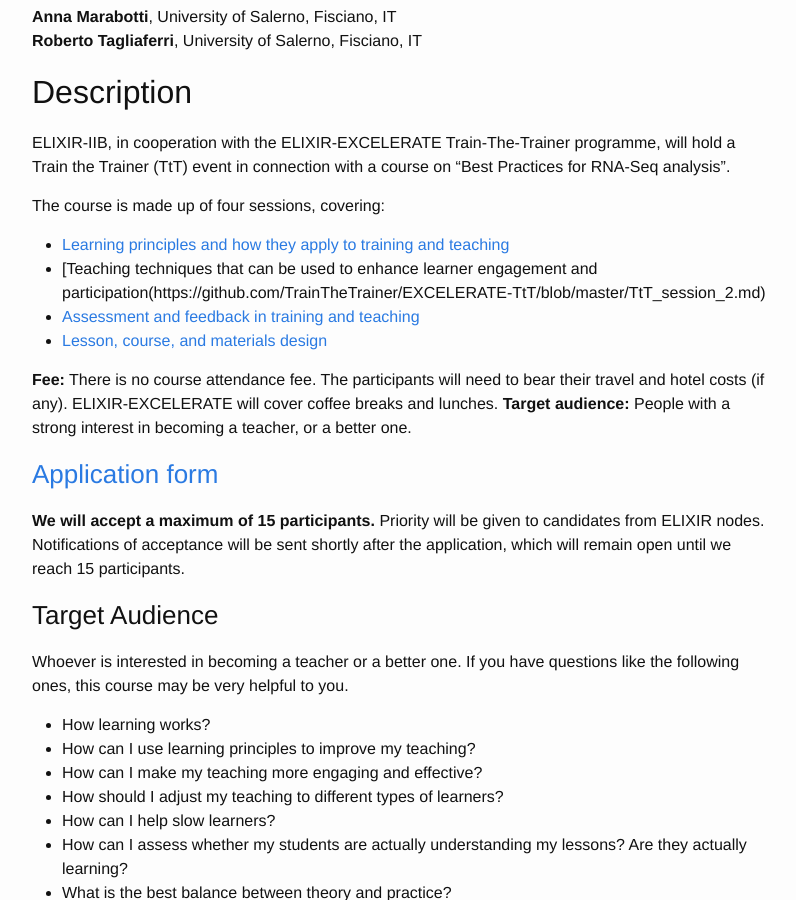
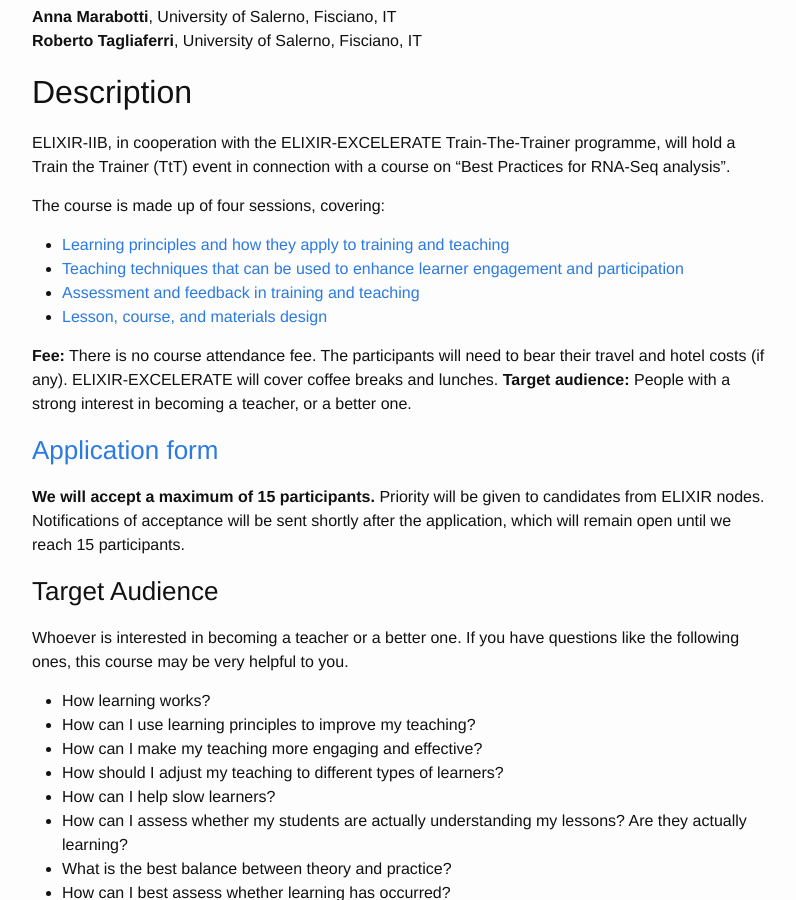
Before and after one commit to ELIXIR-IIB-training/website, a Jekyll site: the page built from _posts/2017-09-27-train-the-trainer-salerno.md, in a window 1280 px wide and 900 px high, scrolled down 771 px. Shown: the whole window, without its empty margins (238-1034 px from the left). Built offline with Jekyll 4.4.1, drawn with Linux system fonts in a browser that asks for light colours.

Commit message:
Update 2017-09-27-train-the-trainer-salerno.md

```diff
--- a/_posts/2017-09-27-train-the-trainer-salerno.md
+++ b/_posts/2017-09-27-train-the-trainer-salerno.md
@@ -42,10 +42,9 @@ ELIXIR-IIB, in cooperation with the ELIXIR-EXCELERATE Train-The-Trainer programm
 The course is made up of four sessions, covering:
 
 * [Learning principles and how they apply to training and teaching](https://github.com/TrainTheTrainer/EXCELERATE-TtT/blob/master/TtT_session_1.md)
-* [Teaching techniques that can be used to enhance learner engagement and participation(https://github.com/TrainTheTrainer/EXCELERATE-TtT/blob/master/TtT_session_2.md)
+* [Teaching techniques that can be used to enhance learner engagement and participation](https://github.com/TrainTheTrainer/EXCELERATE-TtT/blob/master/TtT_session_2.md)
 * [Assessment and feedback in training and teaching](https://github.com/TrainTheTrainer/EXCELERATE-TtT/blob/master/TtT_session_3.md)
 * [Lesson, course, and materials design](https://github.com/TrainTheTrainer/EXCELERATE-TtT/blob/master/TtT_session_4.md)
-
 
 **Fee:** There is no course attendance fee. The participants will need to bear their travel and hotel costs (if any). ELIXIR-EXCELERATE will cover coffee breaks and lunches.
 **Target audience:** People with a strong interest in becoming a teacher, or a better one.
```
